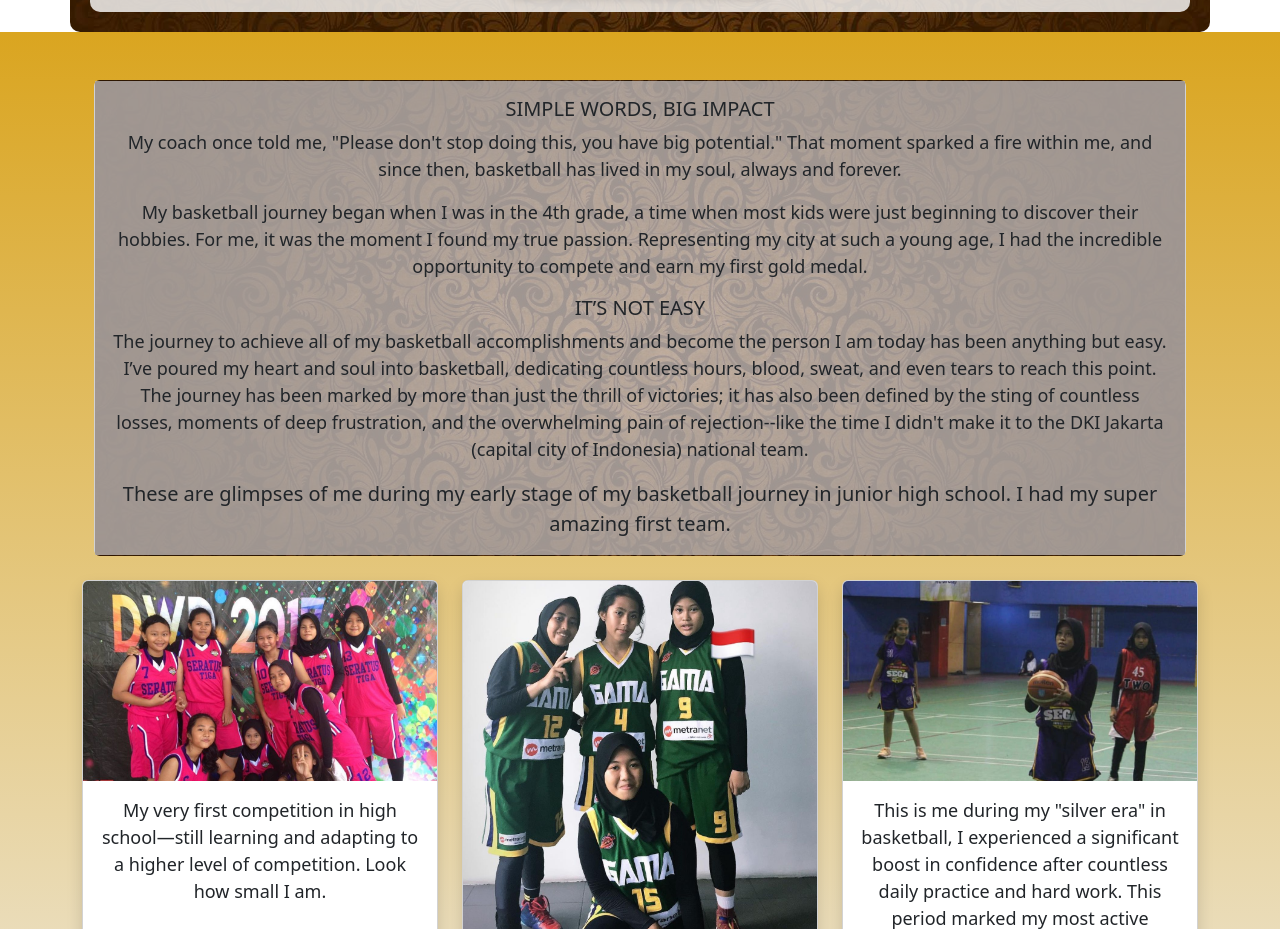
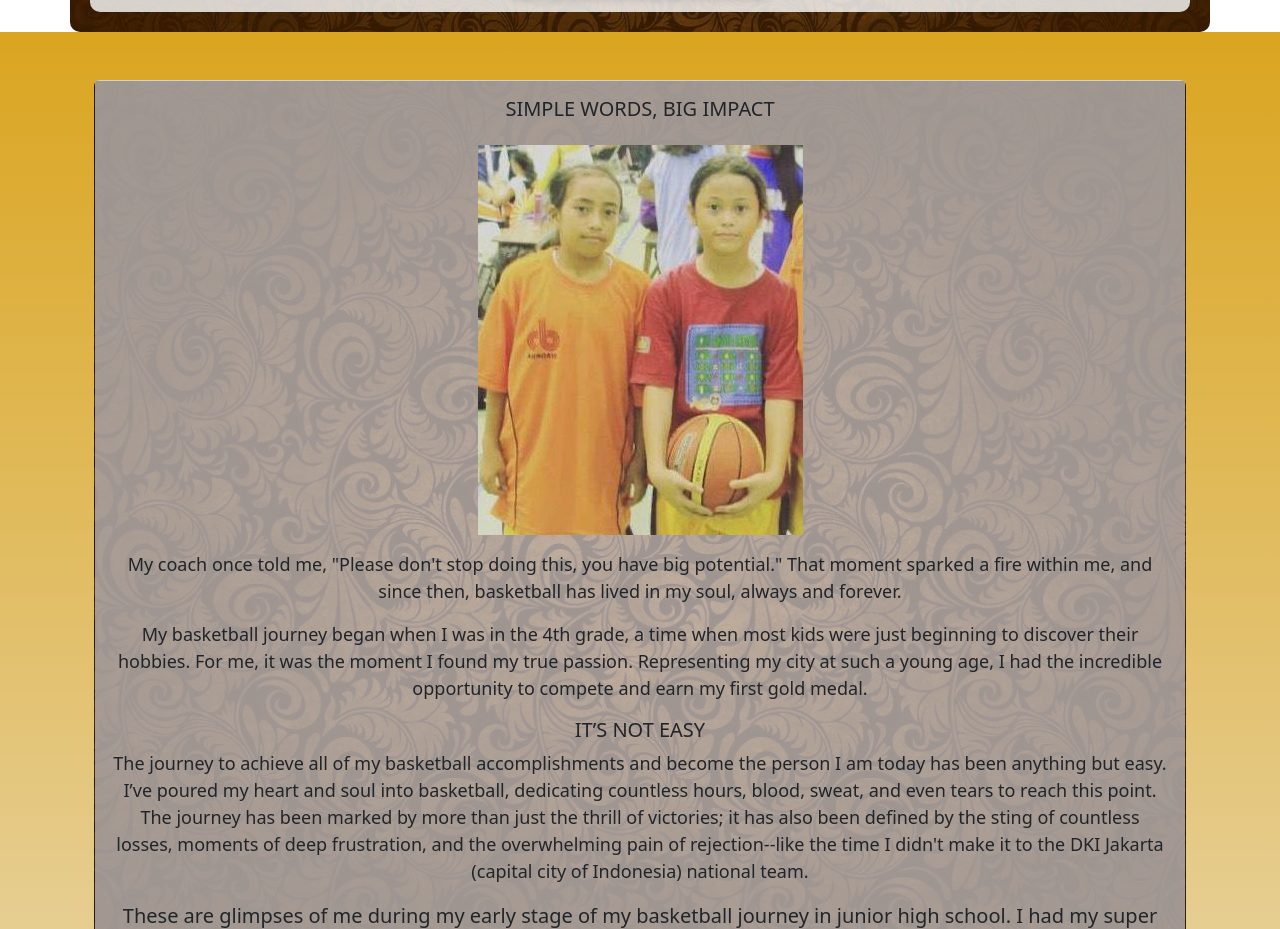
Before and after one commit to sabrinanursy/sabrinasworld, a plain HTML site: page index.html in a window 1280 px wide. Shown: the part 1482-2411 px from the top of the page. Drawn offline with nearby package versions, Linux system fonts and the light colour scheme.

Commit message:
Update index.html

```diff
--- a/index.html
+++ b/index.html
@@ -134,6 +134,9 @@
           <div class="card mb-4" style="background-image: url('bgcardsimplewords.jpg'); background-size: cover; background-position: center; background-repeat: no-repeat">
             <div class="card-body" style="background-color: rgba(185, 181, 181, 0.8)">
               <h5 class="card-title text-center">SIMPLE WORDS, BIG IMPACT</h5>
+              <div class="text-center">
+                <img src="bggggg.jpeg" alt="Descriptive Alt Text" class="img-fluid my-3" style="max-width: 100%; height: auto;">
+              </div>
               <p class="card-text lead text-center" style="font-size: 18px">
                 My coach once told me, "Please don't stop doing this, you have big potential." That moment sparked a fire within me, and since then, basketball has lived in my soul, always and forever.
               </p>
```
